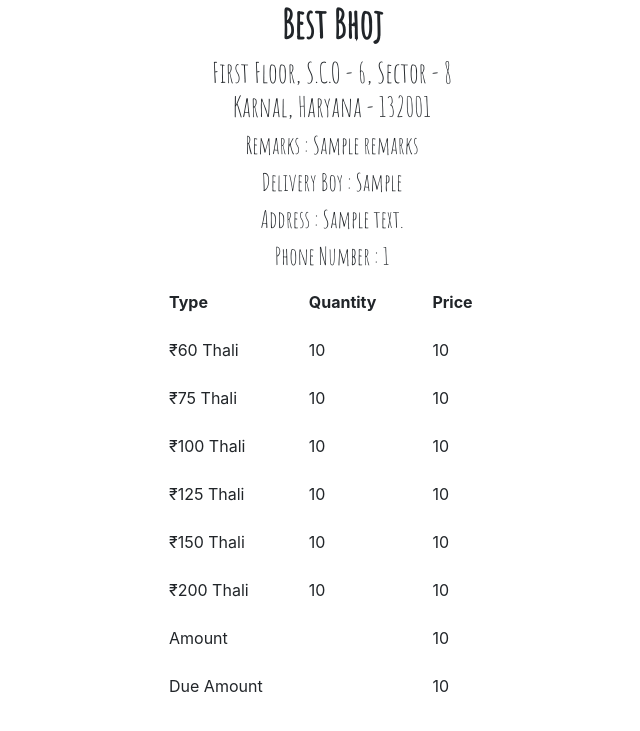
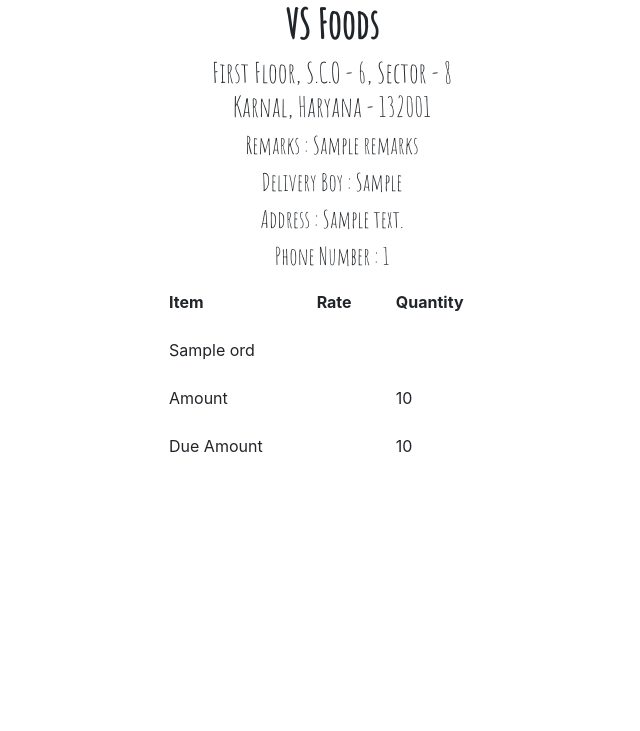
Before and after one commit to manangoel99/BestBhoj, a Django app: template BestBhoj/Billing/templates/Billing/bill_template.html in a window 1280 px wide. Shown: the top 731 px of the page, without its empty margins (308-948 px from the left). Run offline with Django 3.2, Linux system fonts and the light colour scheme; the template is opened without the code that fills it: most values are stand-ins (such as "Sample title", 1, 10 or a date in 2020); some libraries are stand-ins or nearby versions.

Commit message:
New Bill Template

```diff
--- a/BestBhoj/Billing/templates/Billing/bill_template.html
+++ b/BestBhoj/Billing/templates/Billing/bill_template.html
@@ -13,7 +13,7 @@
 </head>
 <body>
     <div class="container">
-        <h1 class="text-center" style="font-family: 'Amatic SC', cursive; font-weight:bold;">Best Bhoj</h1>
+        <h1 class="text-center" style="font-family: 'Amatic SC', cursive; font-weight:bold;">VS Foods</h1>
         <h3 class="text-center" style="font-family: 'Amatic SC', cursive;">
             First Floor, S.C.O - 6, Sector - 8
             <br>
@@ -36,61 +36,19 @@
                 <div class="col-md-4">
                     <table class="table table-borderless">
                         <thead>
-                            <tr>
-                                <th>
-                                    Type
-                                </th>
-                                <th>
-                                    Quantity
-                                </th>
-                                <th>
-                                    Price
-                                </th>
-                            </tr>
+                            <th>Item</th>
+                            <th>Rate</th>
+                            <th>Quantity</th>
                         </thead>
                         <tbody>
-                            {% if order.quantity_60 > 0 %}
-                                <tr>
-                                    <td>&#8377;60 Thali</td>
-                                    <td>{{ order.quantity_60 }}</td>
-                                    <td>{{ price_60 }}</td>
-                                </tr>
-                            {% endif %}
-                            {% if order.quantity_75 > 0 %}
-                            <tr>
-                                <td>&#8377;75 Thali</td>
-                                <td>{{ order.quantity_75 }}</td>
-                                <td>{{ price_75 }}</td>
-                            </tr>
-                            {% endif %}
-                             {% if order.quantity_100 > 0 %}
-                            <tr>
-                                <td>&#8377;100 Thali</td>
-                                <td>{{ order.quantity_100 }}</td>
-                                <td>{{ price_100 }}</td>
-                            </tr>
-                            {% endif %}
-                             {% if order.quantity_125 > 0 %}
-                            <tr>
-                                <td>&#8377;125 Thali</td>
-                                <td>{{ order.quantity_125 }}</td>
-                                <td>{{ price_125 }}</td>
-                            </tr>
-                            {% endif %}
-                             {% if order.quantity_150 > 0 %}
-                            <tr>
-                                <td>&#8377;150 Thali</td>
-                                <td>{{ order.quantity_150 }}</td>
-                                <td>{{ price_150 }}</td>
-                            </tr>
-                            {% endif %}
-                             {% if order.quantity_200 > 0 %}
-                            <tr>
-                                <td>&#8377;200 Thali</td>
-                                <td>{{ order.quantity_200 }}</td>
-                                <td>{{ price_200 }}</td>
-                            </tr>
-                            {% endif %}
+                            {% for ord in act_order  %}
+                              <tr>
+                                {% for x in ord %}
+                                  <td>{{ x }}</td>
+
+                                {% endfor %}
+                              </tr>
+                            {% endfor %}
                             <tr>
                                 <td colspan="2">Amount</td>
                                 <td>{{ order.amount }}</td>
--- a/BestBhoj/Billing/urls.py
+++ b/BestBhoj/Billing/urls.py
@@ -13,6 +13,6 @@
     path('allcustomers', views.all_customers, name='all_customers'),
     path('dayrec', views.dayrec, name='dayrec'),
     path('custompage/<number>', views.custompage, name='custompage'),
-    #path('bill/<order_num>', views.genbill, name='genbill'),
+    path('bill/<order_num>', views.genbill, name='genbill'),
     path('ajax/item_add', views.ajax_item_add, name='add_item')
 ] + static(settings.STATIC_URL, document_root=settings.STATIC_ROOT)
```
Also changed, not shown: BestBhoj/Billing/templates/Billing/mod_order_admin.html (+20 -12 lines), BestBhoj/Billing/views.py (+28 -8 lines).
